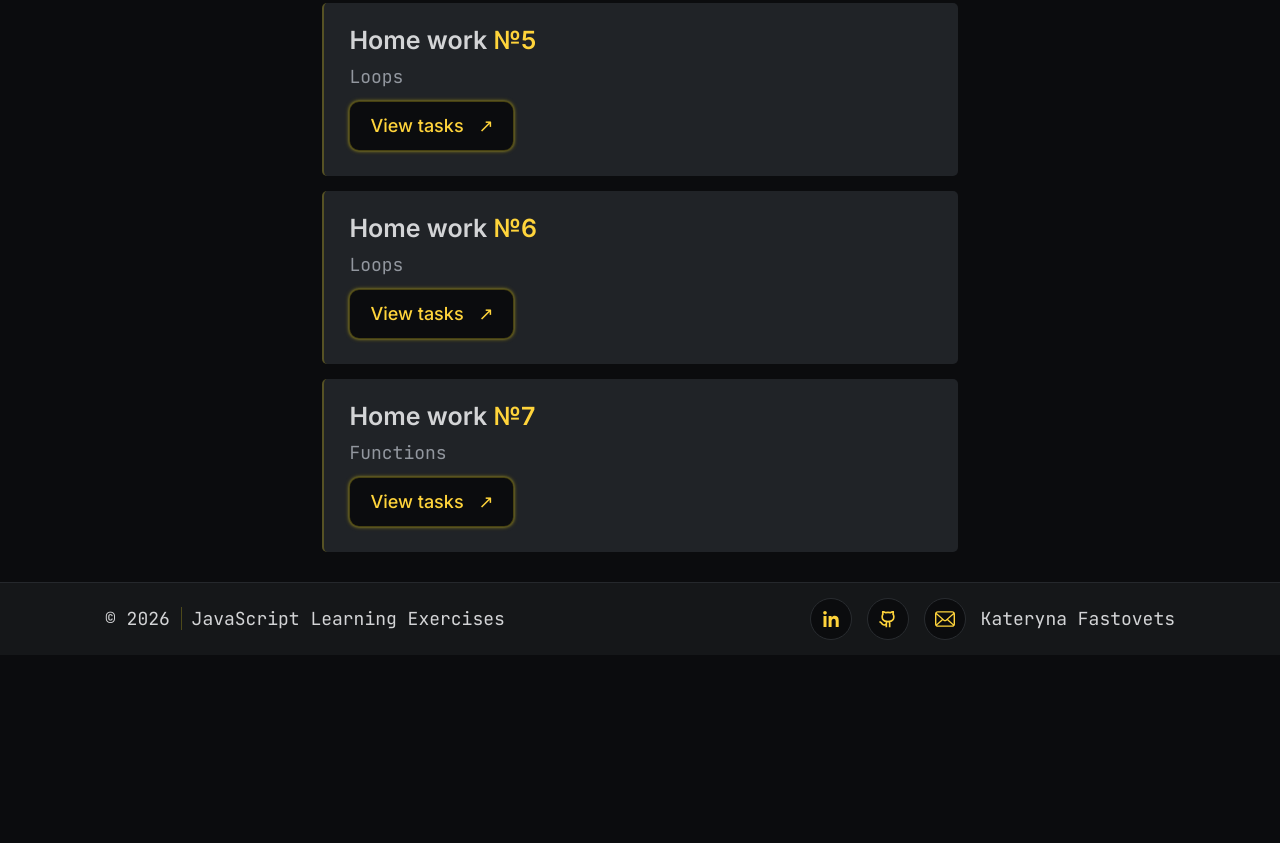
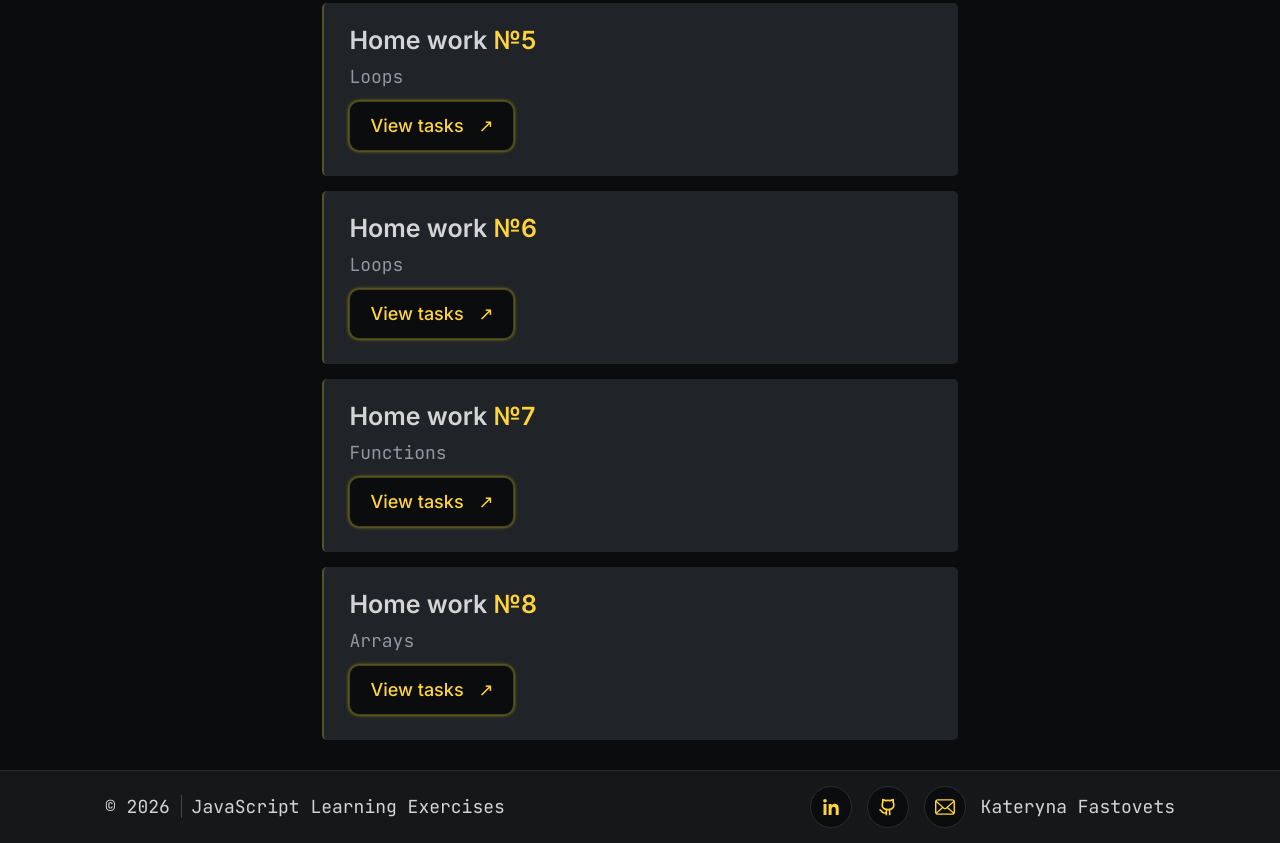
Before and after one commit to KaterynaFastovets/course-js, a plain HTML site: page home-assignments/index.html in a window 1280 px wide. Shown: the part 493-1336 px from the top of the page. Before the commit the page ends 1148 px from the top, so only its background shows below. Drawn offline with Linux system fonts and the light colour scheme.

Commit message:
Add files via upload

```diff
--- a/home-assignments/index.html
+++ b/home-assignments/index.html
@@ -77,13 +77,23 @@
                 View tasks
               </a>
             </li>
-                <li class="menu__item">
+            <li class="menu__item">
               <h2 class="menu__title">
                 Home work
                 <span>№7</span>
               </h2>
               <p>Functions</p>
               <a class="menu__button button" href="./lesson-7/index.html">
+                View tasks
+              </a>
+            </li>
+            <li class="menu__item">
+              <h2 class="menu__title">
+                Home work
+                <span>№8</span>
+              </h2>
+              <p>Arrays</p>
+              <a class="menu__button button" href="./lesson-8/index.html">
                 View tasks
               </a>
             </li>
```
